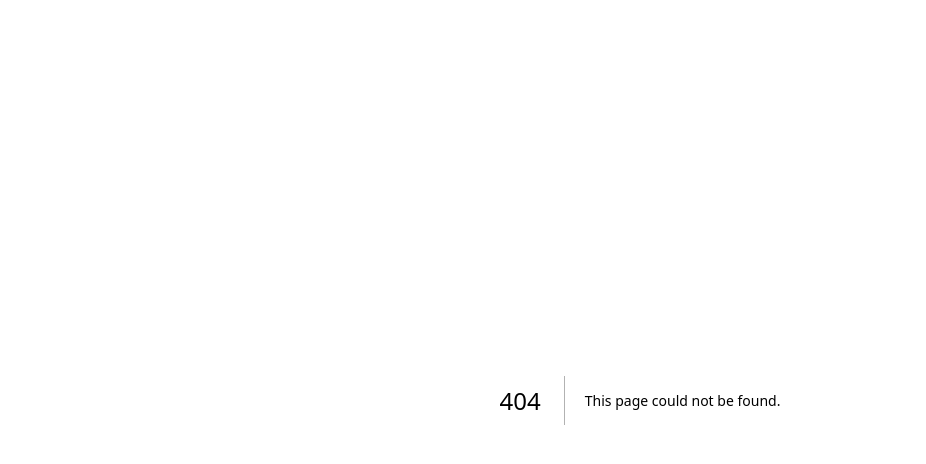
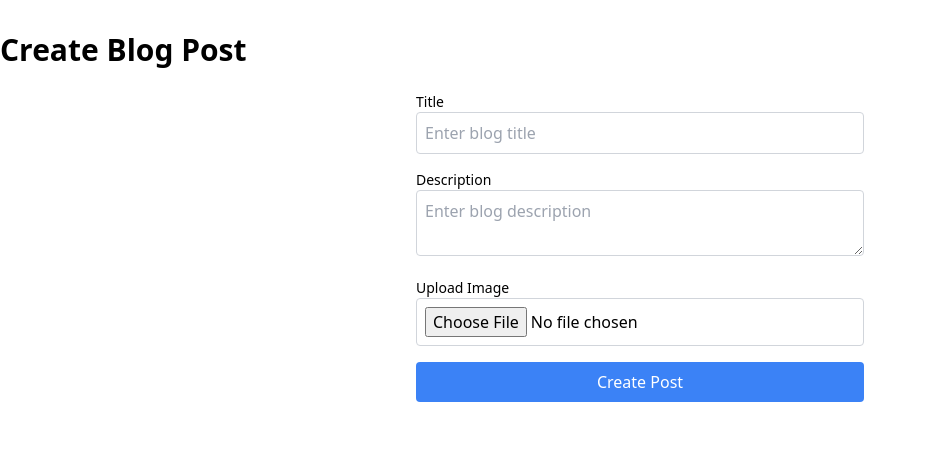
Before and after one commit to mongtrithay/introvert-block, a Next.js app: page /create in a window 1280 px wide. Before the commit this address had no page. Shown: the top 464 px of the page, without its empty margins (0-926 px from the left). Built offline with nearby package versions, Linux system fonts and the light colour scheme.

Commit message:
update profile

```diff
--- a/src/app/blog/page.js
+++ /dev/null
@@ -1,8 +0,0 @@
-
-'use client';
-
-export default function name () {
-    return (
-        <h1>hi mom</h1>
-    )
-}
--- a/src/app/contact/page.js
+++ b/src/app/contact/page.js
@@ -1,50 +1,76 @@
+// pages/blog/[id].js
+"use client"; // This marks the component as a Client Component
+
+import { useRouter } from 'next/navigation'; // Use next/navigation
+import { useEffect, useState } from 'react';
+
 export default function BlogPostCard() {
+  const router = useRouter();
+  const [blogPost, setBlogPost] = useState(null);
+
+  useEffect(() => {
+    const fetchBlogPost = async () => {
+      const { id } = router.query; // Get the blog ID from the URL
+
+      if (id) {
+        try {
+          const response = await fetch(`https://students-hackaton.vercel.app/blog/get-blog/${id}`);
+          if (!response.ok) {
+            throw new Error('Network response was not ok');
+          }
+          const data = await response.json();
+          setBlogPost(data);
+        } catch (error) {
+          console.error('Error fetching blog post:', error);
+        }
+      }
+    };
+
+    fetchBlogPost();
+  }, [router.query]); // Depend on router.query
+
+
   return (
-      <div className="bg-white shadow-md rounded-lg p-6 w-full max-w-4xl h-900px mx-auto">
-        {/* Profile Circle */}
+    <div className="bg-white shadow-md rounded-lg p-6 w-full max-w-4xl mx-auto">
       <div className="flex justify-center mb-4">
-          <div className="w-32 h-32 bg-gray-200 rounded-full"></div> {/* Larger Profile Image */}
+        <div className="w-32 h-32 bg-gray-200 rounded-full"></div>
       </div>
-
-        {/* Welcome Text */}
       <div className="text-center mb-6">
-          <h1 className="text-4xl font-semibold">Hi!</h1> {/* Larger Text */}
-          <p className="text-xl">Welcome to my blog! :)</p> {/* Larger Text */}
+        <h1 className="text-4xl font-semibold">{blogPost.title}</h1>
+        <p className="text-xl">Welcome to my blog! :)</p>
       </div>
-
-        {/* Buttons */}
-        <div className="flex justify-center space-x-8 mb-6">
-          <button className="bg-blue-300 text-white py-3 px-10 rounded-full">Button 1</button>
-          <button className="bg-purple-300 text-white py-3 px-10 rounded-full">Button 2</button>
-        </div>
-
-        {/* User Info */}
       <div className="flex items-center mb-4">
-          <div className="w-16 h-16 bg-gray-300 rounded-full mr-4"></div> {/* Larger Avatar */}
+        <div className="w-16 h-16 bg-gray-300 rounded-full mr-4"></div>
         <div>
-            <h3 className="text-lg font-semibold">Karen T.</h3> {/* Larger Text */}
-            <p className="text-md text-gray-500">Designer, 7 hours ago</p>
+          <h3 className="text-lg font-semibold">{blogPost.author}</h3>
+          <p className="text-md text-gray-500">{blogPost.date}</p>
         </div>
       </div>
-
-        {/* Post Text */}
-        <p className="text-gray-700 text-lg mb-4">Check out my most recent post! I really hope that you all like it [...]</p> {/* Larger Post Text */}
-
-        {/* Like and Comment Icons */}
+      <p className="text-gray-700 text-lg mb-4">{blogPost.content}</p>
       <div className="flex justify-between items-center text-gray-500">
-          {/* Likes */}
         <div className="flex items-center space-x-2">
-            <svg xmlns="http://www.w3.org/2000/svg" fill="none" viewBox="0 0 24 24" stroke="currentColor" className="w-6 h-6 text-red-500">
+          <svg
+            xmlns="http://www.w3.org/2000/svg"
+            fill="none"
+            viewBox="0 0 24 24"
+            stroke="currentColor"
+            className="w-6 h-6 text-red-500"
+          >
             <path strokeLinecap="round" strokeLinejoin="round" strokeWidth="2" d="M5 15l7-7 7 7"></path>
           </svg>
-            <span className="text-lg">22 likes</span> {/* Larger Text */}
+          <span className="text-lg">{blogPost.likes} likes</span>
         </div>
-          {/* Comments */}
         <div className="flex items-center space-x-2">
-            <svg xmlns="http://www.w3.org/2000/svg" fill="none" viewBox="0 0 24 24" stroke="currentColor" className="w-6 h-6 text-gray-500">
+          <svg
+            xmlns="http://www.w3.org/2000/svg"
+            fill="none"
+            viewBox="0 0 24 24"
+            stroke="currentColor"
+            className="w-6 h-6 text-gray-500"
+          >
             <path strokeLinecap="round" strokeLinejoin="round" strokeWidth="2" d="M8 10h.01M12 10h.01M16 10h.01M21 16v-2a2 2 0 00-2-2H5a2 2 0 00-2 2v2a2 2 0 002 2h14l4 4"></path>
           </svg>
-            <span className="text-lg">4 comments</span> {/* Larger Text */}
+          <span className="text-lg">{blogPost.comments} comments</span>
         </div>
       </div>
     </div>
--- /dev/null
+++ b/src/app/create/page.js
@@ -0,0 +1,128 @@
+'use client';
+
+import { useState } from 'react';
+import { useRouter } from 'next/navigation';
+
+export default function CreateBlog() {
+  const [title, setTitle] = useState('');
+  const [desc, setDesc] = useState('');
+  const [image, setImage] = useState(null);
+  const [loading, setLoading] = useState(false);
+  const router = useRouter();
+
+  const handleImageChange = (e) => {
+    setImage(e.target.files[0]);
+  };
+
+  const handleSubmit = async (e) => {
+    e.preventDefault();
+
+    const token = localStorage.getItem('token');
+
+    if (!title || !desc || !image) {
+      alert('Please fill in all fields.');
+      return;
+    }
+
+    try {
+      setLoading(true);
+
+      // Step 1: Upload the image
+      const formData = new FormData();
+      formData.append('file', image); // Change 'file' to your API's expected key
+
+      const uploadResponse = await fetch('https://students-hackaton.vercel.app/upload/upload-image', {
+        method: 'POST',
+        headers: {
+          'Authorization': `Bearer ${token}`,
+        },
+        body: formData,
+      });
+
+      if (!uploadResponse.ok) {
+        const uploadErrorData = await uploadResponse.json();
+        console.log('Error uploading image:', uploadErrorData);
+        alert(`Failed to upload image: ${uploadErrorData.message}`);
+        return;
+      }
+
+      const uploadData = await uploadResponse.json();
+      const thumbnailUrl = uploadData.url; // Adjust this based on your upload response
+
+      // Step 2: Create the blog post with the uploaded image URL
+      const blogPostData = {
+        title,
+        desc,
+        thumbnail: thumbnailUrl, // Use the uploaded image URL here
+      };
+
+      const response = await fetch('https://students-hackaton.vercel.app/blog/create-blog', {
+        method: 'POST',
+        headers: {
+          'Authorization': `Bearer ${token}`,
+          'Content-Type': 'application/json', // Set the content type for JSON
+        },
+        body: JSON.stringify(blogPostData),
+      });
+
+      if (response.ok) {
+        alert('Blog post created successfully!');
+        router.push('/blogs');
+      } else {
+        const errorData = await response.json();
+        console.log('Error response:', errorData);
+        alert(`Failed to create blog post: ${errorData.message}`);
+      }
+    } catch (error) {
+      console.error('Error creating post:', error);
+      alert('An error occurred while creating the post.');
+    } finally {
+      setLoading(false);
+    }
+  };
+
+  return (
+    <div className="container mx-auto py-8">
+      <h1 className="text-3xl font-bold mb-6">Create Blog Post</h1>
+      <form onSubmit={handleSubmit} className="max-w-md mx-auto">
+        <div className="mb-4">
+          <label className="block text-sm font-medium">Title</label>
+          <input
+            type="text"
+            value={title}
+            onChange={(e) => setTitle(e.target.value)}
+            className="w-full p-2 border border-gray-300 rounded"
+            placeholder="Enter blog title"
+            required
+          />
+        </div>
+        <div className="mb-4">
+          <label className="block text-sm font-medium">Description</label>
+          <textarea
+            value={desc}
+            onChange={(e) => setDesc(e.target.value)}
+            className="w-full p-2 border border-gray-300 rounded"
+            placeholder="Enter blog description"
+            required
+          />
+        </div>
+        <div className="mb-4">
+          <label className="block text-sm font-medium">Upload Image</label>
+          <input
+            type="file"
+            onChange={handleImageChange}
+            className="w-full p-2 border border-gray-300 rounded"
+            required
+          />
+        </div>
+        <button
+          type="submit"
+          disabled={loading}
+          className="w-full p-2 bg-blue-500 text-white rounded hover:bg-blue-600"
+        >
+          {loading ? 'Submitting...' : 'Create Post'}
+        </button>
+      </form>
+    </div>
+  );
+}
--- a/src/app/profile/page.js
+++ b/src/app/profile/page.js
@@ -83,7 +83,7 @@ const Header = () => {
                 Public Page
               </button>
             </Link>
-            <Link href={"/blog"}>
+            <Link href={"/create"}>
               <span className="btn flex items-center space-x-2 bg-blue-500 text-white px-4 py-2 my-10">
                 <FaPen />
                 <button>Create</button>
@@ -173,4 +173,30 @@ const Header = () => {
   );
 };
 
+const deleteIcon = async (id,token) => {
+
+    try {
+      const response = await fetch(
+        `https://students-hackaton.vercel.app/blog/delete-blog/${id}`,
+        {
+          method: "DELETE",
+          headers: {
+            "Content-Type": "application/json",
+            Authorization: `Bearer ${token}`, // Include the token in the Authorization header
+          },
+          body: JSON.stringify({ id }),
+        }
+      );
+
+      const result = await response.json();
+      if (response.ok) {
+        console.log(result.message); // Record deleted successfully
+      } else {
+        console.error(result.error);
+      }
+    } catch (error) {
+      console.error("An error occurred:", error);
+    }
+  };
+
 export default Header;
```
Lines whose indentation alone changed are shown as unchanged.
